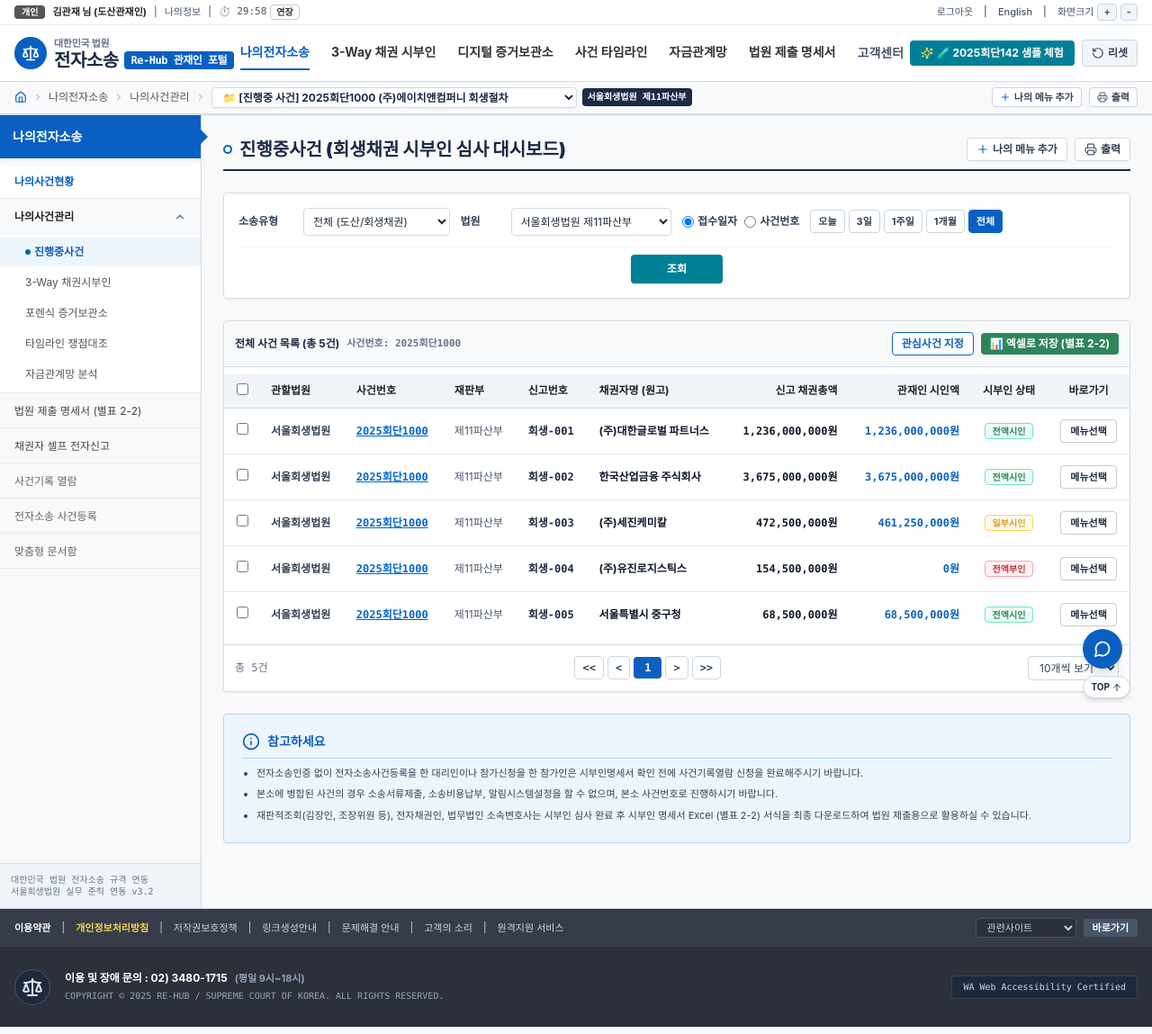
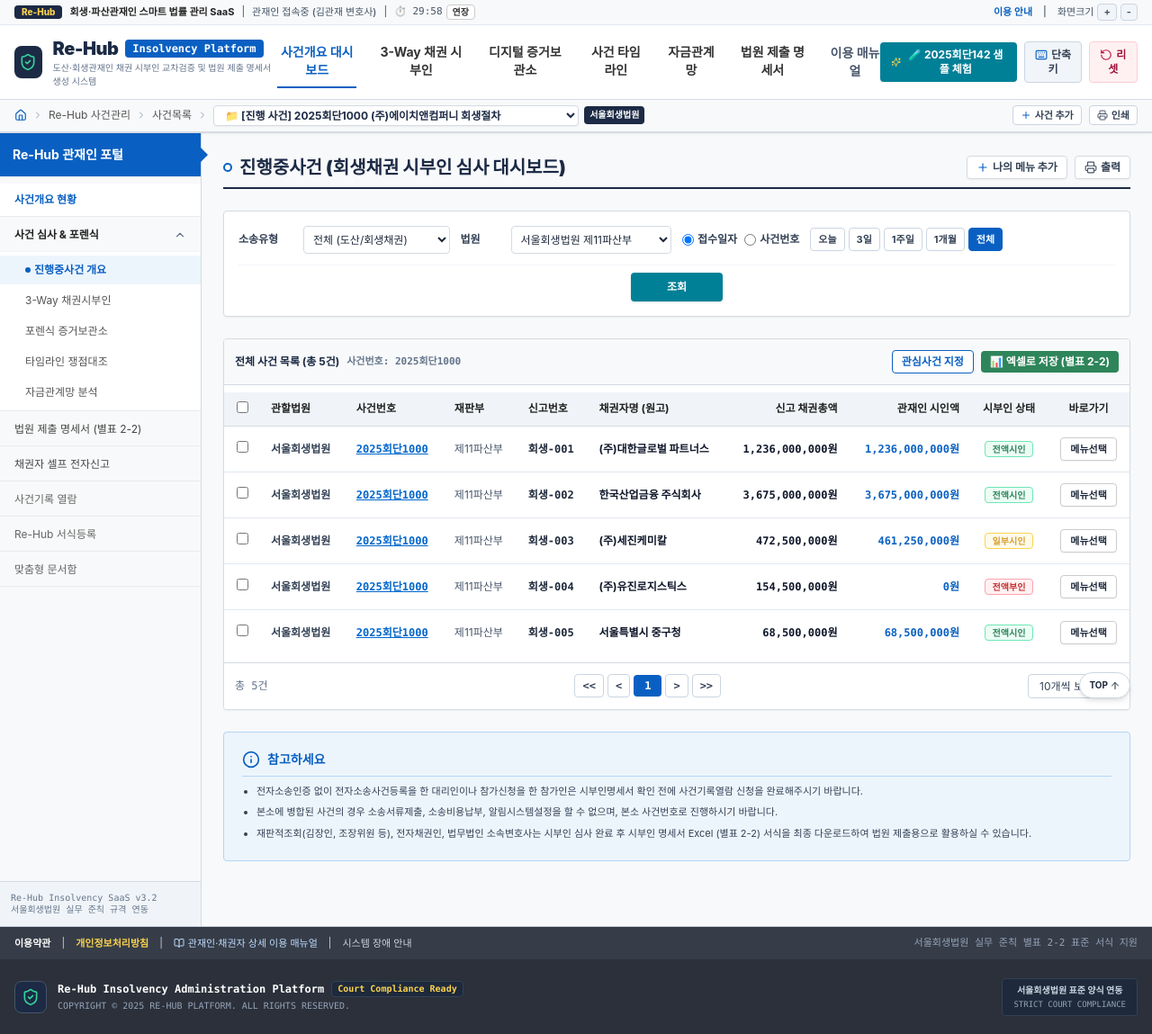
Before and after one commit to yinamsu/re-hub, a Next.js app: page / in a window 1280 px wide. Shown: the whole page at 90% size. Built offline with nearby package versions, Linux system fonts and the light colour scheme.

Commit message:
fix: enforce Re-Hub original SaaS branding, clean up trademarked titles & fake hotlines while keeping electronic court portal layout aesthetics

```diff
--- a/app/page.tsx
+++ b/app/page.tsx
@@ -29,7 +29,7 @@
   ENTITY_NODES,
   TRANSACTION_LINKS
 } from '@/lib/forensicData';
-import { Scale, BookOpen, MessageCircle, ArrowUp } from 'lucide-react';
+import { ShieldCheck, BookOpen, ArrowUp } from 'lucide-react';
 
 export default function Home() {
   const [currentCase, setCurrentCase] = useState<CaseInfo>(AVAILABLE_CASES[0]);
@@ -79,7 +79,7 @@
   if (!isLoaded) {
     return (
       <div className="min-h-screen bg-[#F8F9FA] flex items-center justify-center text-[#0A60C2] font-mono text-sm font-bold">
-        대한민국 법원 전자소송 연동 Re-Hub 관재인 포털 로딩 중...
+        Re-Hub Insolvency Administration SaaS Loading...
       </div>
     );
   }
@@ -88,7 +88,7 @@
 
   return (
     <div className="min-h-screen bg-[#F8F9FA] text-[#222222] flex flex-col font-sans selection:bg-[#0A60C2] selection:text-white relative">
-      {/* 1. Top Header (1:1 Supreme Court Portal Bar) */}
+      {/* 1. Top Header (Clean Court-inspired Bar) */}
       <Header
         currentCase={currentCase}
         onSelectCase={handleSelectCase}
@@ -101,7 +101,7 @@
 
       {/* 2. Main 3-to-4 Pane Workspace Body */}
       <div className="flex-1 flex overflow-hidden">
-        {/* Left Pane: Official Court Sidebar */}
+        {/* Left Pane: Re-Hub Sidebar */}
         <Sidebar
           activeTab={activeTab}
           setActiveTab={setActiveTab}
@@ -166,7 +166,7 @@
         />
       </div>
 
-      {/* 3. Official Supreme Court Electronic Portal 2-Tier Footer (1:1 Court Portal Footer) */}
+      {/* 3. Re-Hub SaaS Clean 2-Tier Footer */}
       <footer className="mt-auto border-t border-slate-300 z-10 text-xs">
         {/* Top Tier (#363D48) */}
         <div className="bg-[#363D48] text-slate-200 py-2.5 px-4 border-b border-[#2B303A]">
@@ -176,68 +176,55 @@
               <span>|</span>
               <button onClick={() => setShowFooterManual(true)} className="hover:underline font-bold text-amber-300">개인정보처리방침</button>
               <span>|</span>
-              <button onClick={() => setShowFooterManual(true)} className="hover:underline">저작권보호정책</button>
+              <button onClick={() => setShowFooterManual(true)} className="hover:underline flex items-center gap-1 text-blue-200">
+                <BookOpen className="w-3 h-3" />
+                <span>관재인·채권자 상세 이용 매뉴얼</span>
+              </button>
               <span>|</span>
-              <button onClick={() => setShowFooterManual(true)} className="hover:underline">링크생성안내</button>
-              <span>|</span>
-              <button onClick={() => setShowFooterManual(true)} className="hover:underline">문제해결 안내</button>
-              <span>|</span>
-              <button onClick={() => setShowFooterManual(true)} className="hover:underline">고객의 소리</button>
-              <span>|</span>
-              <button onClick={() => setShowFooterManual(true)} className="hover:underline">원격지원 서비스</button>
+              <button onClick={() => setShowFooterManual(true)} className="hover:underline">시스템 장애 안내</button>
             </div>
 
             <div className="flex items-center space-x-2 text-[11px]">
-              <select className="bg-[#2B303A] text-slate-300 border border-slate-600 rounded px-2 py-0.5">
-                <option>관련사이트</option>
-                <option>대한민국 대법원</option>
-                <option>서울회생법원</option>
-                <option>인터넷등기소</option>
-              </select>
-              <button className="bg-slate-600 hover:bg-slate-500 text-white px-2.5 py-0.5 rounded text-[11px] font-bold">
-                바로가기
-              </button>
+              <span className="text-slate-400 font-mono">서울회생법원 실무 준칙 별표 2-2 표준 서식 지원</span>
             </div>
           </div>
         </div>
 
         {/* Bottom Tier (#2B303A) */}
-        <div className="bg-[#2B303A] text-slate-300 py-6 px-4">
+        <div className="bg-[#2B303A] text-slate-300 py-5 px-4">
           <div className="max-w-7xl mx-auto flex flex-col md:flex-row items-center justify-between gap-4">
-            {/* Left Supreme Court Emblem */}
-            <div className="flex items-center space-x-4">
-              <div className="w-10 h-10 border border-slate-600 rounded-full flex items-center justify-center text-white bg-slate-800">
-                <Scale className="w-6 h-6 text-slate-200" />
+            <div className="flex items-center space-x-3">
+              <div className="w-9 h-9 border border-slate-600 rounded-lg flex items-center justify-center text-amber-300 bg-[#1C2A45]">
+                <ShieldCheck className="w-5 h-5 text-emerald-400" />
               </div>
-              <div className="space-y-1 text-xs">
-                <div className="text-white font-bold flex items-center gap-2">
-                  <span>이용 및 장애 문의 : 02) 3480-1715</span>
-                  <span className="text-slate-400 text-[11px]">(평일 9시~18시)</span>
+              <div className="space-y-0.5">
+                <div className="text-white text-xs font-extrabold flex items-center gap-2 font-mono">
+                  <span>Re-Hub Insolvency Administration Platform</span>
+                  <span className="text-amber-300 text-[10px] bg-slate-800 px-1.5 py-0.2 rounded border border-slate-700">
+                    Court Compliance Ready
+                  </span>
                 </div>
                 <div className="text-[10px] text-slate-400 font-mono">
-                  COPYRIGHT © 2025 RE-HUB / SUPREME COURT OF KOREA. ALL RIGHTS RESERVED.
+                  COPYRIGHT © 2025 RE-HUB PLATFORM. ALL RIGHTS RESERVED.
                 </div>
               </div>
             </div>
 
-            {/* Right Web Accessibility Badge & Floating Buttons */}
-            <div className="flex items-center space-x-4">
-              <div className="bg-slate-800 border border-slate-700 px-3 py-1 rounded text-center text-[10px] font-mono text-slate-300">
-                WA Web Accessibility Certified
+            <div className="flex items-center space-x-3 text-xs text-slate-400">
+              <div className="border border-slate-700 bg-slate-800 px-3 py-1 rounded text-center">
+                <div className="text-[10px] font-bold text-slate-300">서울회생법원 표준 양식 연동</div>
+                <div className="text-[9px] text-slate-400 font-mono">STRICT COURT COMPLIANCE</div>
               </div>
             </div>
           </div>
         </div>
       </footer>
 
-      {/* Floating Chat Icon & TOP Button (1:1 Court Screenshot) */}
+      {/* Floating TOP Button */}
       <div className="fixed bottom-6 right-6 flex flex-col space-y-2 z-40">
-        <button className="w-11 h-11 bg-[#0A60C2] hover:bg-[#084FA3] text-white rounded-full flex items-center justify-center shadow-xl transition-all">
-          <MessageCircle className="w-5 h-5" />
-        </button>
         <button
           onClick={scrollToTop}
-          className="bg-white border border-slate-300 text-slate-800 text-[10px] font-bold px-2 py-1 rounded-full shadow-md hover:bg-slate-100 flex items-center justify-center space-x-0.5"
+          className="bg-white border border-slate-300 text-slate-800 text-[10px] font-bold px-2.5 py-1.5 rounded-full shadow-md hover:bg-slate-100 flex items-center justify-center space-x-0.5"
         >
           <span>TOP</span>
           <ArrowUp className="w-3 h-3" />
--- a/components/Header.tsx
+++ b/components/Header.tsx
@@ -2,18 +2,14 @@
 
 import React, { useState } from 'react';
 import {
-  Scale,
-  Search,
+  ShieldCheck,
   RotateCcw,
   Keyboard,
   X,
-  BookOpen,
   Home,
   ChevronRight,
-  ShieldCheck,
   Sparkles,
   Check,
-  Menu,
   Printer,
   Plus
 } from 'lucide-react';
@@ -53,14 +49,14 @@
 
   return (
     <header className="bg-white border-b border-[#D5DBE2] shadow-sm sticky top-0 z-40 select-none">
-      {/* 1. Top Utility Bar (1:1 Supreme Court Portal Top Bar) */}
-      <div className="bg-[#FFFFFF] text-[#444444] text-[11px] py-1 px-4 border-b border-[#E2E8F0]">
+      {/* 1. Top Utility Bar */}
+      <div className="bg-[#F8F9FA] text-[#444444] text-[11px] py-1 px-4 border-b border-[#E2E8F0]">
         <div className="max-w-7xl mx-auto flex justify-between items-center">
           <div className="flex items-center space-x-2">
-            <span className="bg-[#555555] text-white px-2 py-0.2 rounded text-[10px] font-bold">개인</span>
-            <span className="font-bold text-[#222222]">김관재 님 (도산관재인)</span>
+            <span className="bg-[#1C2A45] text-amber-300 px-2 py-0.2 rounded text-[10px] font-extrabold">Re-Hub</span>
+            <span className="font-bold text-[#222222]">회생·파산관재인 스마트 법률 관리 SaaS</span>
             <span>|</span>
-            <button className="hover:underline text-slate-600">나의정보</button>
+            <span className="text-slate-600 font-medium">관재인 접속중 (김관재 변호사)</span>
             <span>|</span>
             <div className="flex items-center space-x-1 text-slate-600 font-mono">
               <span>⏱️ {formatTimer(timerSeconds)}</span>
@@ -74,9 +70,7 @@
           </div>
 
           <div className="flex items-center space-x-3 text-slate-600 font-medium">
-            <button className="hover:underline">로그아웃</button>
-            <span>|</span>
-            <button className="hover:underline">English</button>
+            <button onClick={() => setShowManualModal(true)} className="hover:underline text-[#0A60C2] font-bold">이용 안내</button>
             <span>|</span>
             <div className="flex items-center space-x-1">
               <span>화면크기</span>
@@ -87,26 +81,21 @@
         </div>
       </div>
 
-      {/* 2. Main Logo & Supreme Court Top Navigation Bar */}
+      {/* 2. Main Branding & Re-Hub Navigation Bar */}
       <div className="max-w-7xl mx-auto px-4 py-3 flex items-center justify-between">
-        {/* Official Court Style Logo & Title */}
+        {/* Re-Hub Brand Logo */}
         <div className="flex items-center space-x-3 cursor-pointer" onClick={() => setActiveTab('overview')}>
-          <div className="flex items-center space-x-2">
-            {/* Supreme Court Scale Symbol Logo */}
-            <div className="w-9 h-9 bg-[#0A60C2] rounded-full flex items-center justify-center text-white shadow-sm">
-              <Scale className="w-5 h-5 text-white" />
+          <div className="w-9 h-9 bg-[#1C2A45] rounded-lg flex items-center justify-center text-white shadow-sm">
+            <ShieldCheck className="w-5 h-5 text-emerald-400" />
+          </div>
+          <div>
+            <div className="flex items-center space-x-2">
+              <span className="text-xl font-black text-[#1C2A45] tracking-tight">Re-Hub</span>
+              <span className="text-xs bg-[#0A60C2] text-white px-2 py-0.5 rounded font-bold font-mono">
+                Insolvency Platform
+              </span>
             </div>
-            <div>
-              <div className="flex items-center space-x-1.5">
-                <span className="text-[11px] font-bold text-slate-500 tracking-tight">대한민국 법원</span>
-              </div>
-              <div className="text-xl font-black text-[#1C2A45] tracking-tight leading-none flex items-center gap-1.5">
-                <span>전자소송</span>
-                <span className="text-xs bg-[#0A60C2] text-white px-2 py-0.5 rounded font-bold font-mono">
-                  Re-Hub 관재인 포털
-                </span>
-              </div>
-            </div>
+            <p className="text-[10px] text-slate-500 font-medium">도산·회생관재인 채권 시부인 교차검증 및 법원 제출 명세서 생성 시스템</p>
           </div>
         </div>
 
@@ -116,7 +105,7 @@
             onClick={() => setActiveTab('overview')}
             className={`py-2 transition-colors border-b-2 ${activeTab === 'overview' ? 'text-[#0A60C2] border-[#0A60C2]' : 'hover:text-[#0A60C2] border-transparent'}`}
           >
-            나의전자소송
+            사건개요 대시보드
           </button>
 
           <button
@@ -158,7 +147,7 @@
             onClick={() => setShowManualModal(true)}
             className="py-2 text-slate-600 hover:text-[#0A60C2]"
           >
-            고객센터
+            이용 매뉴얼
           </button>
         </div>
 
@@ -184,24 +173,32 @@
           )}
 
           <button
-            onClick={() => setShowResetConfirm(true)}
+            onClick={() => setShowShortcutModal(true)}
             className="text-xs bg-slate-100 hover:bg-slate-200 text-slate-700 border border-slate-300 px-2.5 py-1.5 rounded font-bold transition-colors"
           >
-            <RotateCcw className="w-3.5 h-3.5 inline mr-1" />
+            <Keyboard className="w-3.5 h-3.5 inline mr-1 text-[#0A60C2]" />
+            <span>단축키</span>
+          </button>
+
+          <button
+            onClick={() => setShowResetConfirm(true)}
+            className="text-xs bg-rose-50 hover:bg-rose-100 text-rose-800 border border-rose-200 px-2.5 py-1.5 rounded font-bold transition-colors"
+          >
+            <RotateCcw className="w-3.5 h-3.5 inline mr-1 text-rose-700" />
             <span>리셋</span>
           </button>
         </div>
       </div>
 
-      {/* 3. Sub Breadcrumb Navigation Bar (1:1 Court Breadcrumb) */}
+      {/* 3. Sub Breadcrumb Bar */}
       <div className="bg-[#F8F9FA] border-t border-b border-[#D5DBE2] py-1.5 px-4 text-xs text-[#555555]">
         <div className="max-w-7xl mx-auto flex items-center justify-between">
           <div className="flex items-center space-x-1.5">
             <Home className="w-3.5 h-3.5 text-[#0A60C2]" />
             <ChevronRight className="w-3 h-3 text-slate-400" />
-            <span>나의전자소송</span>
+            <span>Re-Hub 사건관리</span>
             <ChevronRight className="w-3 h-3 text-slate-400" />
-            <span>나의사건관리</span>
+            <span>사건목록</span>
             <ChevronRight className="w-3 h-3 text-slate-400" />
 
             {/* Case Selector Dropdown */}
@@ -216,7 +213,7 @@
               >
                 {AVAILABLE_CASES.map((c) => (
                   <option key={c.caseNumber} value={c.caseNumber}>
-                    {c.isSampleCase ? '🧪 [샘플 사건] ' : '📁 [진행중 사건] '}
+                    {c.isSampleCase ? '🧪 [샘플 사건] ' : '📁 [진행 사건] '}
                     {c.caseNumber} {c.caseName}
                   </option>
                 ))}
@@ -224,16 +221,16 @@
             </div>
 
             <span className="bg-[#1C2A45] text-white text-[10px] px-1.5 py-0.5 rounded font-mono font-bold ml-1">
-              {currentCase.courtName} 제11파산부
+              {currentCase.courtName}
             </span>
           </div>
 
           <div className="flex items-center space-x-2 text-[11px]">
             <button className="bg-white border border-slate-300 hover:bg-slate-50 px-2 py-0.5 rounded text-slate-700 font-bold flex items-center gap-1">
-              <Plus className="w-3 h-3 text-[#0A60C2]" /> 나의 메뉴 추가
+              <Plus className="w-3 h-3 text-[#0A60C2]" /> 사건 추가
             </button>
             <button className="bg-white border border-slate-300 hover:bg-slate-50 px-2 py-0.5 rounded text-slate-700 font-bold flex items-center gap-1">
-              <Printer className="w-3 h-3 text-slate-600" /> 출력
+              <Printer className="w-3 h-3 text-slate-600" /> 인쇄
             </button>
           </div>
         </div>
@@ -244,6 +241,54 @@
         isOpen={showManualModal}
         onClose={() => setShowManualModal(false)}
       />
+
+      {/* Keyboard Shortcuts Modal */}
+      {showShortcutModal && (
+        <div className="fixed inset-0 bg-slate-900/60 backdrop-blur-sm z-50 flex items-center justify-center p-4">
+          <div className="bg-white border border-slate-300 rounded p-6 max-w-md w-full shadow-2xl text-slate-900">
+            <div className="flex justify-between items-center pb-4 border-b border-slate-200">
+              <div className="flex items-center space-x-2 text-[#1C2A45]">
+                <Keyboard className="w-5 h-5" />
+                <h3 className="text-base font-bold">Step 2 키보드 단축키 지킴이</h3>
+              </div>
+              <button onClick={() => setShowShortcutModal(false)} className="text-slate-400 hover:text-slate-700">
+                <X className="w-5 h-5" />
+              </button>
+            </div>
+
+            <div className="mt-4 space-y-2.5 text-xs">
+              <div className="flex items-center justify-between bg-slate-50 p-2.5 rounded border border-slate-200">
+                <span className="font-bold text-[#2F855A]">전액 시인 (Admit All)</span>
+                <kbd className="px-2 py-1 font-mono font-bold text-slate-800 bg-white border border-slate-300 rounded">Alt + A</kbd>
+              </div>
+
+              <div className="flex items-center justify-between bg-slate-50 p-2.5 rounded border border-slate-200">
+                <span className="font-bold text-[#C53030]">전액 부인 (Deny All)</span>
+                <kbd className="px-2 py-1 font-mono font-bold text-slate-800 bg-white border border-slate-300 rounded">Alt + D</kbd>
+              </div>
+
+              <div className="flex items-center justify-between bg-slate-50 p-2.5 rounded border border-slate-200">
+                <span className="font-bold text-[#1C2A45]">이전 채권으로 이동</span>
+                <kbd className="px-2 py-1 font-mono font-bold text-slate-800 bg-white border border-slate-300 rounded">Alt + ←</kbd>
+              </div>
+
+              <div className="flex items-center justify-between bg-slate-50 p-2.5 rounded border border-slate-200">
+                <span className="font-bold text-[#1C2A45]">다음 채권으로 이동</span>
+                <kbd className="px-2 py-1 font-mono font-bold text-slate-800 bg-white border border-slate-300 rounded">Alt + →</kbd>
+              </div>
+            </div>
+
+            <div className="mt-6 pt-4 border-t border-slate-200 text-right">
+              <button
+                onClick={() => setShowShortcutModal(false)}
+                className="bg-[#1C2A45] hover:bg-blue-900 text-white font-bold text-xs px-4 py-2 rounded transition-colors"
+              >
+                확인
+              </button>
+            </div>
+          </div>
+        </div>
+      )}
 
       {/* Reset Confirmation Modal */}
       {showResetConfirm && (
--- a/components/Sidebar.tsx
+++ b/components/Sidebar.tsx
@@ -42,32 +42,32 @@
   return (
     <aside className="w-56 bg-[#F8F9FA] text-[#333333] border-r border-[#D5DBE2] flex flex-col justify-between select-none">
       <div>
-        {/* 1. Official Court Blue Header Tab ('나의전자소송' 1:1) */}
+        {/* 1. Official Court Blue Header Tab ('Re-Hub 관재인 포털') */}
         <div className="relative bg-[#0A60C2] text-white p-3.5 flex items-center justify-between font-bold text-sm shadow-sm">
-          <span>나의전자소송</span>
+          <span>Re-Hub 관재인 포털</span>
           {/* Right Pointer Triangle Icon */}
           <div className="w-0 h-0 border-t-8 border-t-transparent border-b-8 border-b-transparent border-l-8 border-l-[#0A60C2] absolute -right-2 top-1/2 -translate-y-1/2 z-10"></div>
         </div>
 
-        {/* 2. Structured Accordion Menu (1:1 Court Portal Style) */}
+        {/* 2. Structured Accordion Menu */}
         <div className="text-xs space-y-0.5 pt-2">
-          {/* Menu Item 1: 나의사건현황 */}
+          {/* Menu Item 1: 사건 개요 */}
           <button
             onClick={() => setActiveTab('overview')}
             className={`w-full text-left px-4 py-2.5 flex items-center justify-between hover:bg-[#EBF0F5] transition-colors border-b border-[#E8ECEF] ${
               activeTab === 'overview' ? 'font-bold text-[#0A60C2] bg-white' : 'text-[#444444]'
             }`}
           >
-            <span>나의사건현황</span>
+            <span>사건개요 현황</span>
           </button>
 
-          {/* Menu Item 2: 나의사건관리 (Collapsible Header) */}
+          {/* Menu Item 2: 사건관리 (Collapsible Header) */}
           <div className="border-b border-[#E8ECEF]">
             <button
               onClick={() => setIsCaseManagementOpen(!isCaseManagementOpen)}
               className="w-full text-left px-4 py-2.5 flex items-center justify-between font-bold text-[#222222] hover:bg-[#EBF0F5] transition-colors"
             >
-              <span>나의사건관리</span>
+              <span>사건 심사 & 포렌식</span>
               <ChevronDown className={`w-3.5 h-3.5 text-slate-500 transition-transform ${isCaseManagementOpen ? 'rotate-180' : ''}`} />
             </button>
 
@@ -80,7 +80,7 @@
                   }`}
                 >
                   <span className="flex items-center gap-1">
-                    <span className="w-1.5 h-1.5 rounded-full bg-[#0A60C2] inline-block"></span> 진행중사건
+                    <span className="w-1.5 h-1.5 rounded-full bg-[#0A60C2] inline-block"></span> 진행중사건 개요
                   </span>
                 </button>
 
@@ -152,7 +152,7 @@
             사건기록 열람
           </div>
           <div className="px-4 py-2.5 text-[#666666] border-b border-[#E8ECEF]">
-            전자소송 사건등록
+            Re-Hub 서식등록
           </div>
           <div className="px-4 py-2.5 text-[#666666] border-b border-[#E8ECEF]">
             맞춤형 문서함
@@ -162,9 +162,9 @@
 
       {/* Footer Info */}
       <div className="p-3 bg-[#F0F4F8] text-[10px] text-slate-500 border-t border-[#D5DBE2] font-mono leading-tight">
-        대한민국 법원 전자소송 규격 연동
+        Re-Hub Insolvency SaaS v3.2
         <br />
-        서울회생법원 실무 준칙 연동 v3.2
+        서울회생법원 실무 준칙 규격 연동
       </div>
     </aside>
   );
```
